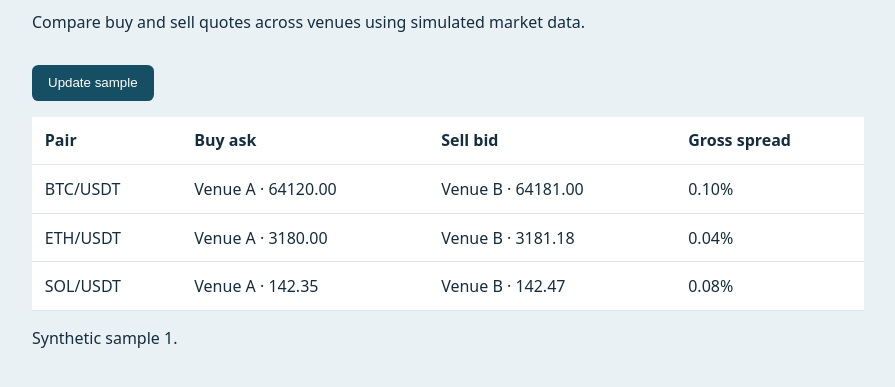
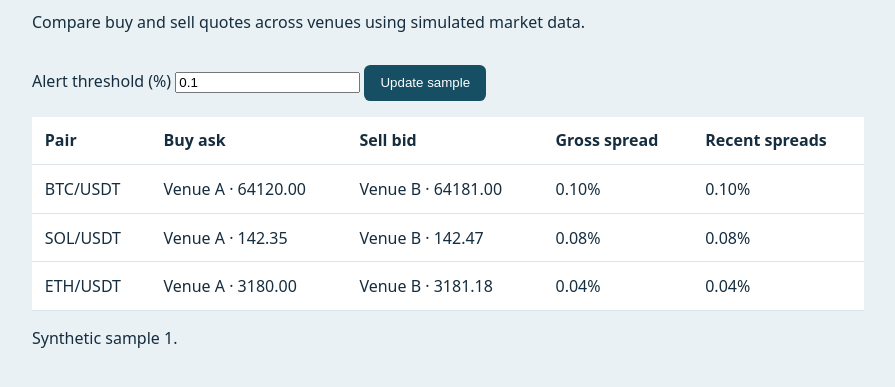
Before and after one commit to luanfca/kairo-public-preview, a plain HTML site: page index.html in a window 1280 px wide. Shown: the part 163-550 px from the top of the page, without its empty margins (192-1087 px from the left). Drawn offline with Linux system fonts and the light colour scheme.

Commit message:
Add monitoring preview: index.html

```diff
--- a/index.html
+++ b/index.html
@@ -14,31 +14,43 @@
 <main>
   <h1>Kairo Market Monitor</h1>
   <p>Compare buy and sell quotes across venues using simulated market data.</p>
+  <label>Alert threshold (%) <input id="threshold" type="number" value="0.1" step="0.01"></label>
   <button id="update" type="button">Update sample</button>
   <div class="quotes">
     <table>
-      <thead><tr><th>Pair</th><th>Buy ask</th><th>Sell bid</th><th>Gross spread</th></tr></thead>
+      <thead><tr><th>Pair</th><th>Buy ask</th><th>Sell bid</th><th>Gross spread</th><th>Recent spreads</th></tr></thead>
       <tbody id="quotes"></tbody>
     </table>
   </div>
   <p id="status" role="status"></p>
 </main>
-<script>
+<script type="module">
+  import { Monitor } from './monitor.mjs';
+  const monitor = new Monitor();
   const pairs = [['BTC/USDT', 64120, 64181], ['ETH/USDT', 3180, 3178], ['SOL/USDT', 142.35, 142.61]];
   const offsets = [0, 0.001, -0.001, 0.002];
   let sample = 0;
   function render() {
     const rows = document.querySelector('#quotes');
     rows.replaceChildren();
-    for (const [index, [pair, ask, bid]] of pairs.entries()) {
-      const sell = bid * (1 + offsets[(sample + index) % offsets.length]);
-      const spread = (sell - ask) / ask * 100;
+    const now = Date.now();
+    const books = pairs.flatMap(([pair, ask, bid], index) => {
+      const sell = Number((bid * (1 + offsets[(sample + index) % offsets.length])).toFixed(2));
+      return [
+        { pair, venue: 'Venue A', ask, bid: ask - 0.01, receivedAt: now },
+        { pair, venue: 'Venue B', ask: sell + 0.01, bid: sell, receivedAt: now },
+      ];
+    });
+    const threshold = document.querySelector('#threshold').valueAsNumber;
+    const opportunities = monitor.scan(books, now, Number.isFinite(threshold) ? threshold : Infinity);
+    for (const {pair, buy, sell, spread, history} of opportunities) {
       const row = rows.insertRow();
-      for (const value of [pair, `Venue A · ${ask.toFixed(2)}`, `Venue B · ${sell.toFixed(2)}`, `${spread.toFixed(2)}%`]) {
+      for (const value of [pair, `${buy.venue} · ${buy.ask.toFixed(2)}`, `${sell.venue} · ${sell.bid.toFixed(2)}`, `${spread.toFixed(2)}%`, history.slice(-5).map(point => `${point.spread.toFixed(2)}%`).join(' · ')]) {
         row.insertCell().textContent = value;
       }
     }
-    document.querySelector('#status').textContent = `Synthetic sample ${sample + 1}.`;
+    const alerts = opportunities.filter(row => row.alert).map(row => row.pair);
+    document.querySelector('#status').textContent = alerts.length ? `Threshold crossed: ${alerts.join(', ')}.` : `Synthetic sample ${sample + 1}.`;
   }
   document.querySelector('#update').addEventListener('click', () => { sample += 1; render(); });
   render();
```
